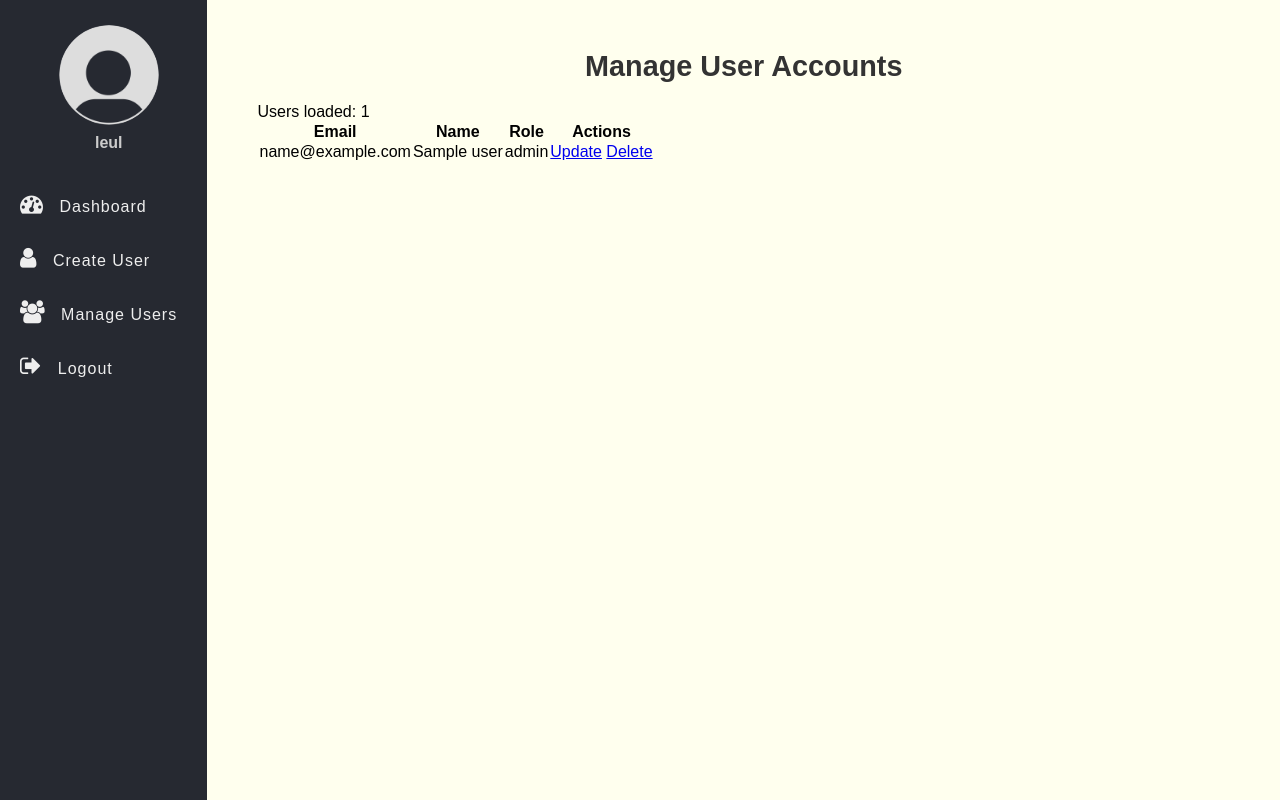
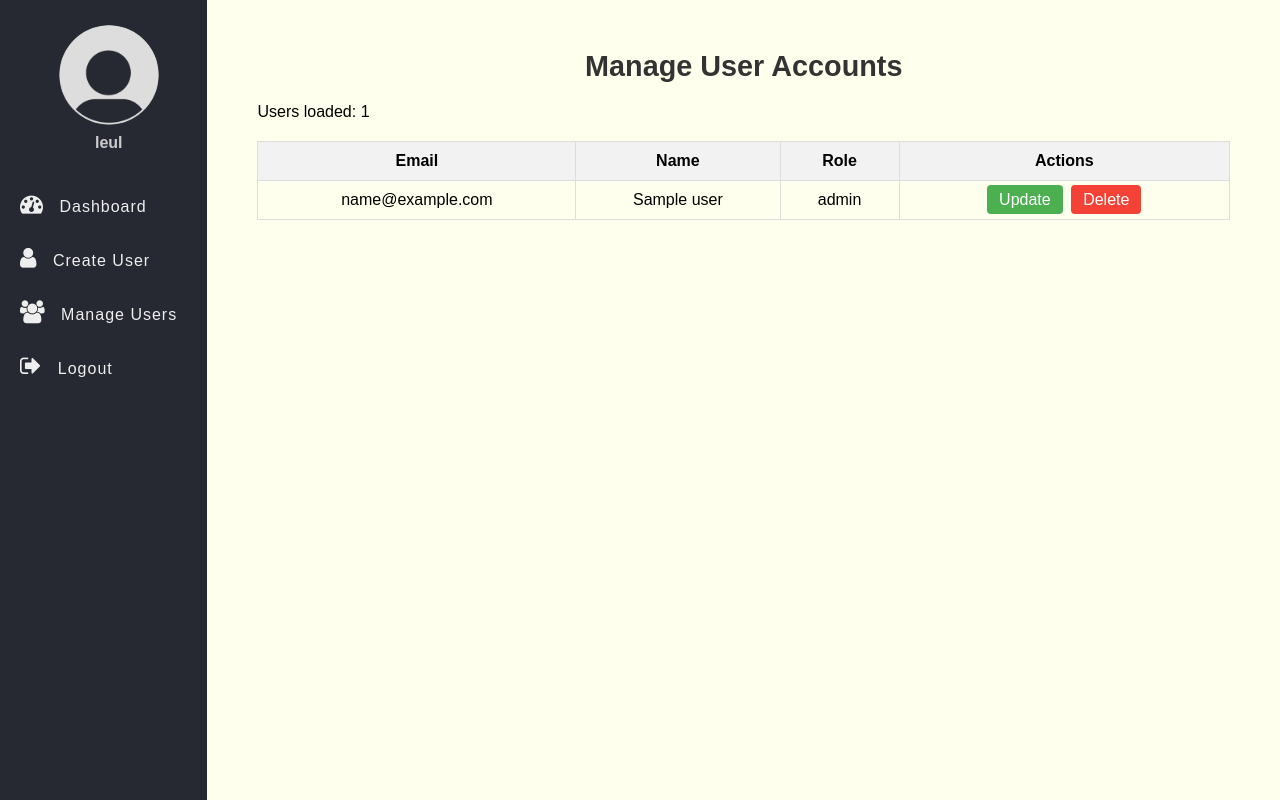
Before and after one commit to leulx1/Breast-cancer-detection-using-CNN, a Flask app: template templates/manage_accounts.html in a window 1280 px wide. Shown: the part 86-886 px from the top of the page. Run offline with Flask 3, Linux system fonts and the light colour scheme; the template is opened without the code that fills it: most values are stand-ins (such as "Sample title", 1, 10 or a date in 2020).

Commit message:
added manage account table and pagination css

```diff
--- a/static/assets/css/adminstyle.css
+++ b/static/assets/css/adminstyle.css
@@ -425,16 +425,89 @@ button:hover {
     padding: 10px 15px;
     margin: 10px 0;
     border-radius: 4px;
-  }
+}
 
-  .alert-success {
+.alert-success {
     background-color: #d4edda;
     color: #155724;
     border: 1px solid #c3e6cb;
-  }
+}
 
-  .alert-danger {
+.alert-danger {
     background-color: #f8d7da;
     color: #721c24;
     border: 1px solid #f5c6cb;
-  }
+}
+.user-table {
+    width: 100%;
+    border-collapse: collapse;
+    margin-top: 20px;
+}
+.user-table th, .user-table td {
+    border: 1px solid #ddd;
+    padding: 10px;
+    text-align: center;
+}
+.user-table th {
+    background-color: #f2f2f2;
+}
+.btn-update, .btn-delete {
+    padding: 6px 12px;
+    margin: 2px;
+    border: none;
+    text-decoration: none;
+    color: white;
+    border-radius: 4px;
+}
+.btn-update {
+    background-color: #4CAF50;
+}
+.btn-delete {
+    background-color: #f44336;
+}
+/* manage account pagination and table css */
+.pagination {
+	display: flex;
+	justify-content: center;
+	margin-top: 20px;
+	list-style: none;
+	padding: 0;
+}
+
+.pagination li {
+	margin: 0 5px;
+}
+
+.pagination a {
+	display: inline-block;
+	padding: 5px 10px;
+	border: 1px solid #ddd;
+	text-decoration: none;
+	color: #333;
+	border-radius: 3px;
+	cursor: pointer;
+}
+
+.pagination a.active {
+	background-color: #4CAF50;
+	color: white;
+	border: 1px solid #4CAF50;
+}
+
+.pagination a:hover:not(.active) {
+	background-color: #ddd;
+}
+
+.pagination a.disabled {
+	color: #aaa;
+	pointer-events: none;
+	cursor: default;
+}
+
+.user-row {
+	display: none;
+}
+
+.user-row.show {
+	display: table-row;
+}
```
